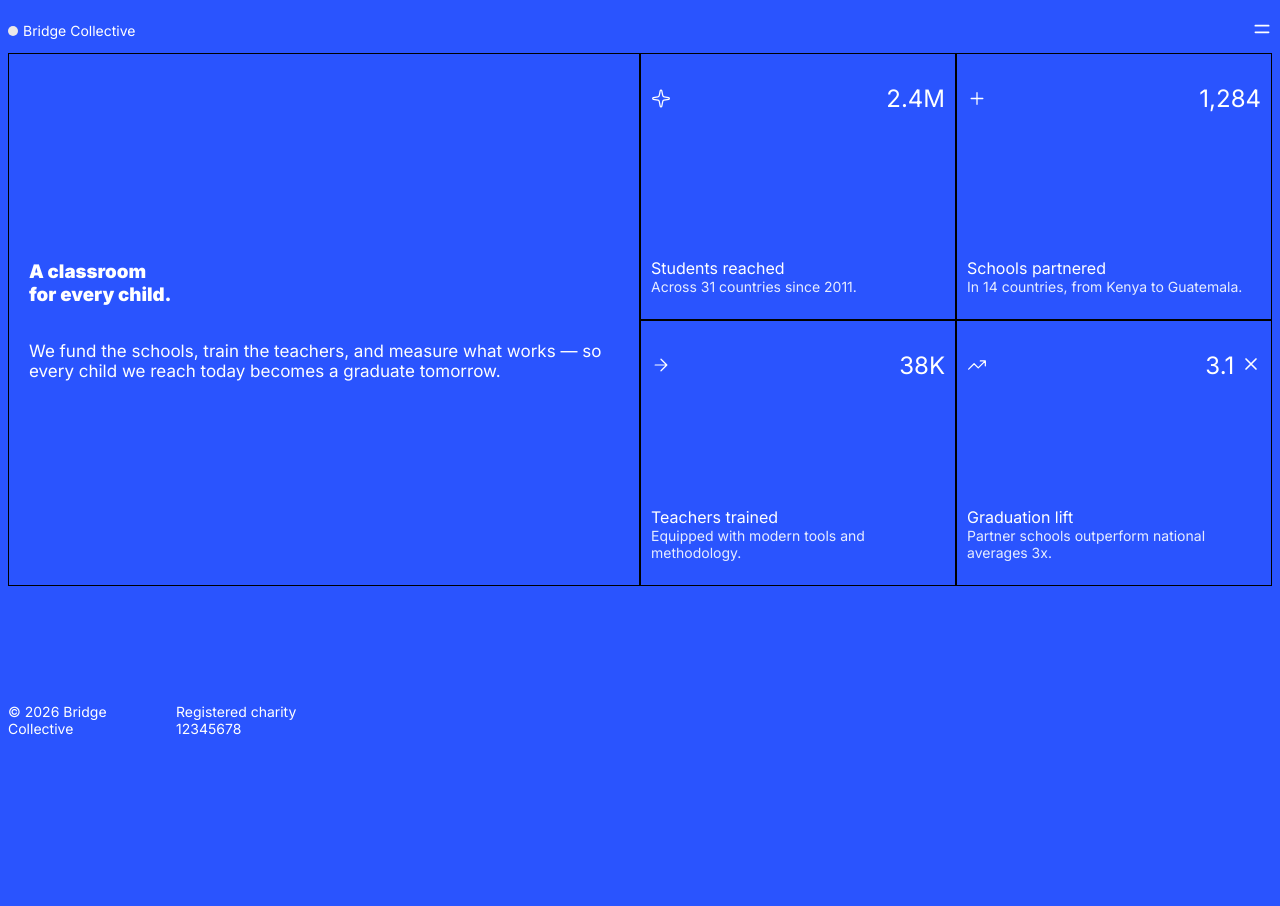
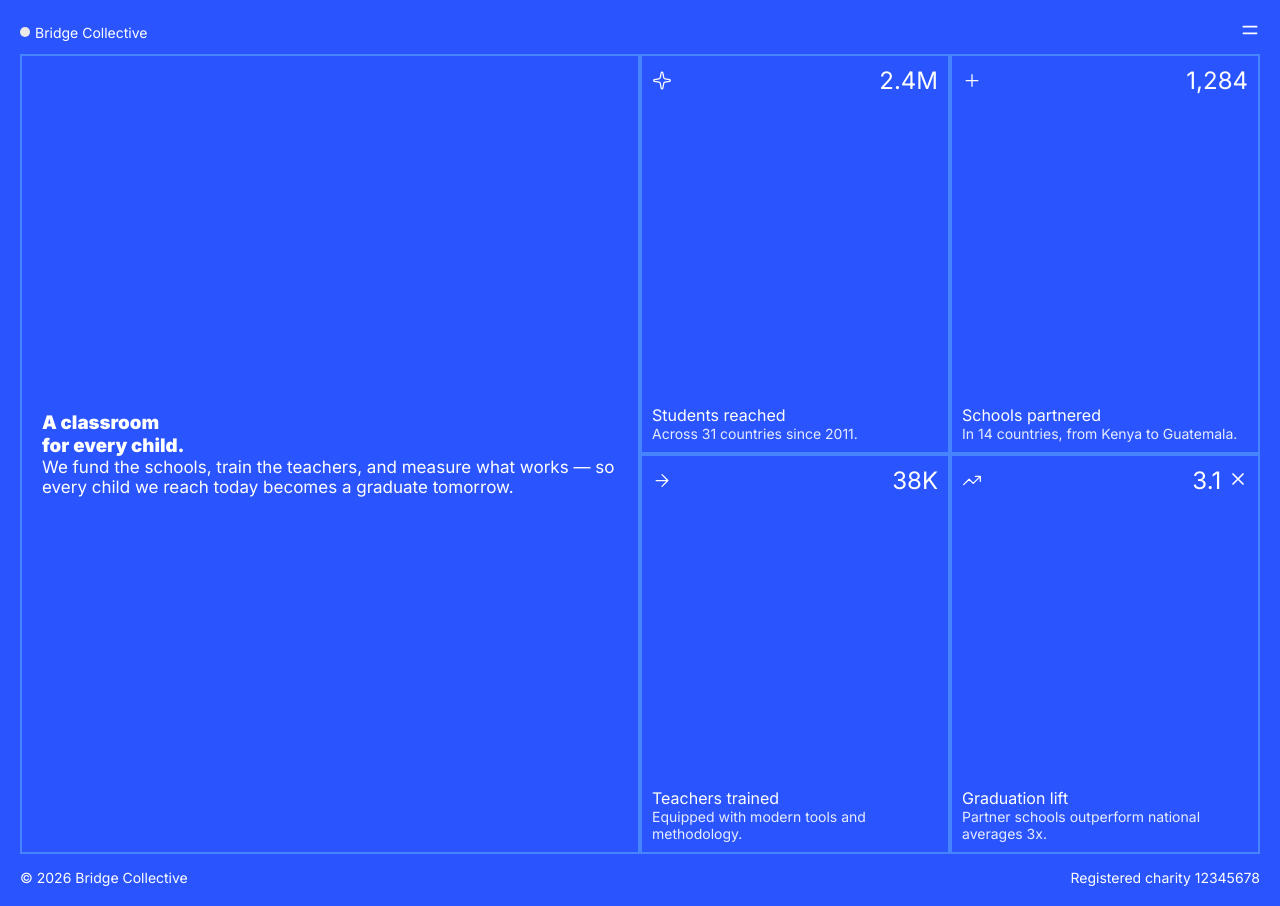
Before and after one commit to Vinitha-2025/Landing-page, a plain HTML site: page index.html in a window 1280 px wide. Before the commit the page ends 861 px from the top, so only its background shows below. Drawn offline with Linux system fonts and the light colour scheme.

Commit message:
Corrected mistakes

```diff
--- a/index.html
+++ b/index.html
@@ -9,15 +9,11 @@
 <link rel="preconnect" href="https://fonts.gstatic.com" crossorigin>
 <link href="https://fonts.googleapis.com/css2?family=Inter:ital,opsz,wght@0,14..32,100..900;1,14..32,100..900&display=swap" rel="stylesheet">
   <title>Frontend Mentor | Grid landing page</title>
-
-  <!-- Feel free to remove these styles or customise in your own stylesheet 👍 -->
-  <style>
-  </style>
 </head>
 <body>
 
   <!-- Nav -->
-  <section id="navbar">
+  <nav>
     <section id="navbar-head">
     <div id="circle"></div>
     <p>Bridge Collective</p>
@@ -25,9 +21,10 @@
   <section>
     <img src="./assets/images/icon-menu.svg" alt="">
   </section>
-  </section>
+</nav>
 
   <!-- Hero -->
+  <main>
   <section class="container">
     <section class="hero" style="grid-area:box-1">
     <h1 style="text-align: left;" class="hero-head">A classroom <br> for every child.</h1>
@@ -77,13 +74,14 @@
       <p style="color: hsl(224, 100%, 95%); margin-top: 0px;">Partner schools outperform national averages 3x.</p>
     </article>
   </section>
+  </section>
+</main>
 
   <!-- Footer -->
-  <section id="footer">
+  <footer>
     <p style="margin-bottom: 0px;">© 2026 Bridge Collective</p>
     <p style="margin-top: 0px;">Registered charity 12345678</p>
-  </section>
-  </section>
+  </footer>
 
 </body>
 </html>
--- a/style.css
+++ b/style.css
@@ -4,9 +4,12 @@
     font-optical-sizing: auto;
     font-weight: 400;
     font-style: normal;
+    margin: 0;
+    padding: 0;
 }
 body{
     background-color: hsl(228, 99%, 58%);
+    margin: 20px;
 }
 #circle{
     width: 10px;
@@ -14,10 +17,11 @@ body{
     border-radius: 100%;
     background-color: rgb(235, 232, 232);
 }
-#navbar{
+nav{
     display: flex;
     justify-content: space-between;
     align-items: center;
+    margin-bottom: 10px;
 }
 #navbar-head{
     display: flex;
@@ -29,7 +33,7 @@ body{
     display: flex;
     flex-direction: column;
     justify-content: center;
-    border: 1px solid black;
+    border: 2px solid hsl(220, 100%, 64%);
     padding: 20px;
 }
 .hero-head{
@@ -51,7 +55,7 @@ img{
     width: 20px;
 }
 .items{
-    border: 1px solid black;
+    border: 2px solid hsl(220, 100%, 64%);
     padding: 10px;
     display: flex;
     flex-direction: column;
@@ -62,19 +66,15 @@ img{
     justify-content: space-between;
     font-weight: 400;
 }
-#footer{
+
+footer{
     display: flex;
-    flex-direction: row;
     justify-content: space-between;
     align-items: center;
-    gap: 20px;
-    width: 100%;
+    gap: 10px;
+    margin-top: 15px;
 }
-#footer p{
-    margin: 0;
-    flex: 1;
-    min-width: 0;
-}
+
 @media screen and (max-width: 375px) {
     .container{
         display: grid;
@@ -83,16 +83,14 @@ img{
         grid-template-areas: "box-1" "box-2" "box-3" "box-4" "box-5";
         min-height: 100vh;
     }
-    .hero{
-        height: fit-content;
-    }
-    .items{
+    .hero, .items{
         height: 250px;
     }
-#footer{
-    display: flex;
-    flex-direction: column;
-    align-items: start;
-    justify-content: start;
+    footer{
+        display: flex;
+        flex-direction: column;
+        justify-content: start;
+        align-items: start;
+        margin-top: 930px;
+    }
 }
-}
```
